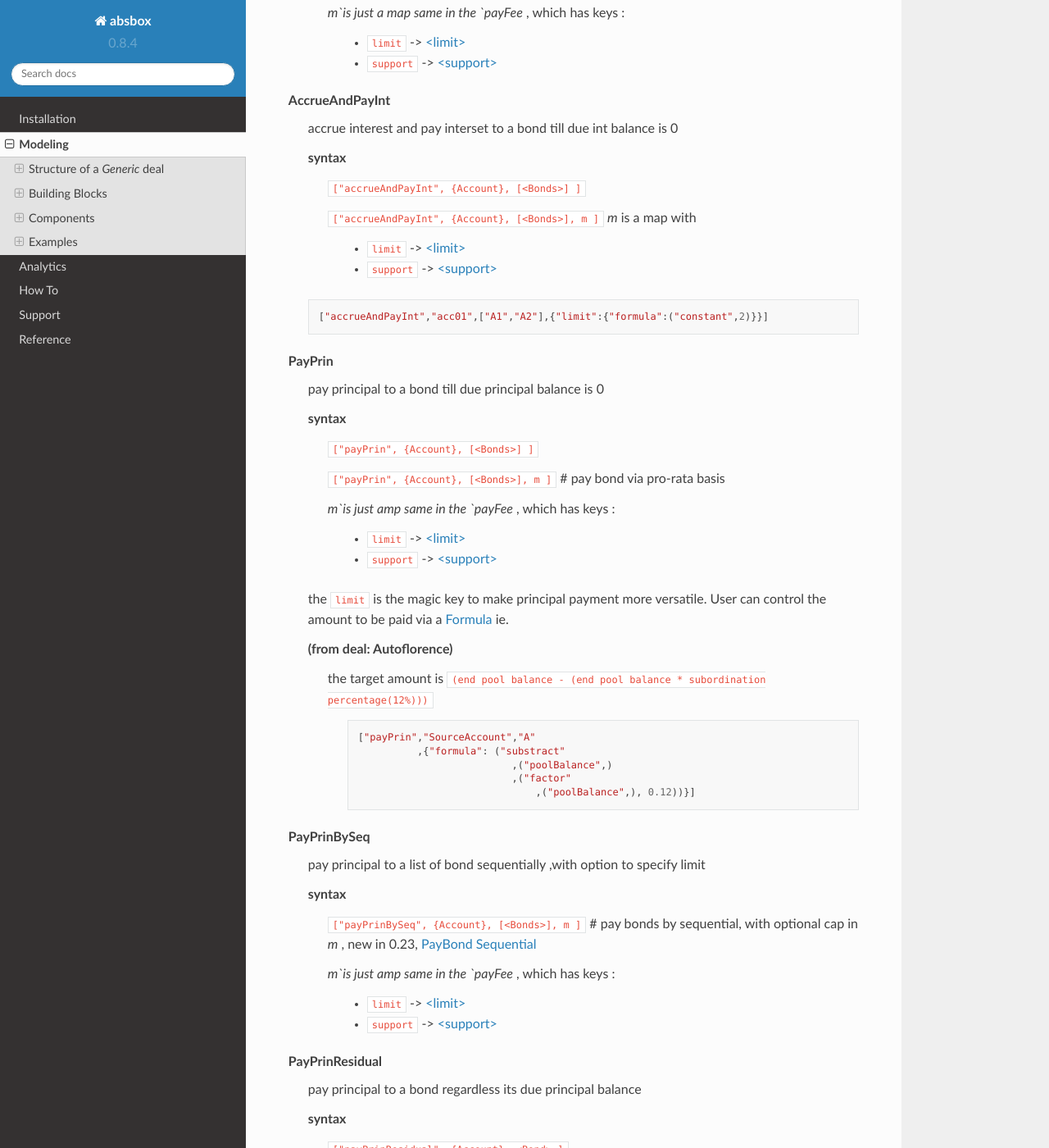
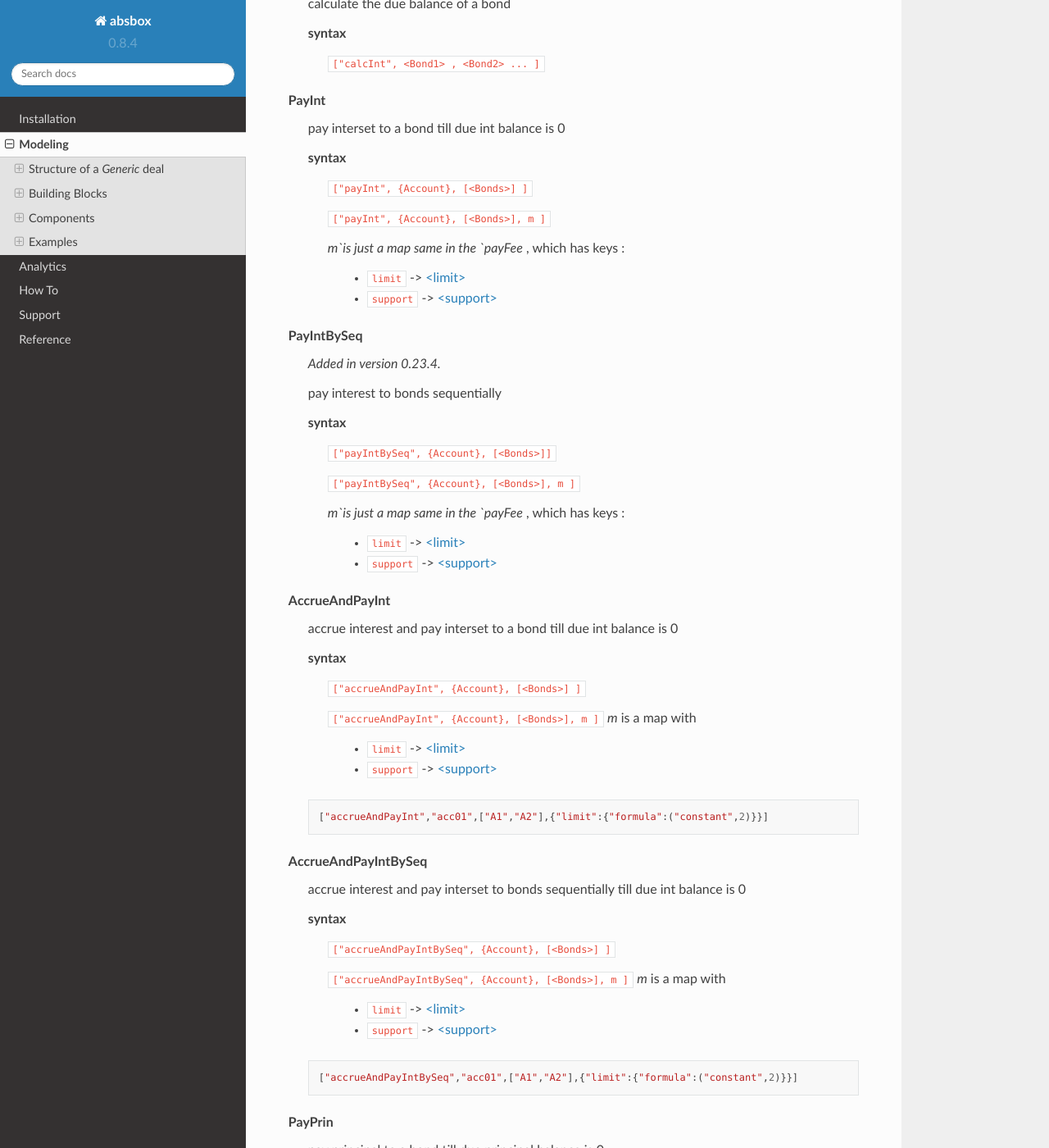
Before and after one commit to yellowbean/absbox-doc, a Sphinx documentation site: the page built from docs/source/modeling.rst, in a window 1280 px wide and 1400 px high, scrolled down 34344 px. Shown: the whole window at 82% size. Built offline with Sphinx 7.4.7 and the Read the Docs theme 2.0.0, drawn with Linux system fonts in a browser that asks for light colours; some of the changed text lies outside the part shown.

Commit message:
expose seq pay on fee and interest

```diff
--- a/docs/source/modeling.rst
+++ b/docs/source/modeling.rst
@@ -1641,7 +1641,7 @@
   syntax
     ``["payFee", {Account}, [<Fee>], {'limit':<limit> , 'support':<supports>}]``
 
-  * ``<limit>`` :ref:`<limit>`
+  * ``<limit>`` -> :ref:`<limit>`
 
     * ``{"balPct": 0.6}`` , pay up to 60% of due amount
     * ``{"balCapAmt": 500}`` ,  pay up to 500.
@@ -1651,6 +1651,18 @@
 
   * ``support`` -> :ref:`<support>`
 
+PayFeeBySeq
+  .. versionadded:: 0.23.4
+  pay to a list of fee sequentially ,with option to specify limit and support
+
+  snytax
+    ``["payFeeBySeq", <Account>, [<Fee>]]``
+
+    ``["payFeeBySeq", <Account>, [<Fee>], m]``
+
+  * ``<limit>`` -> :ref:`<limit>`
+  * ``support`` -> :ref:`<support>`
+
 
 Calc Fee and Pay
   calculate the due balance of a fee and pay it till due balance is 0
@@ -1690,6 +1702,19 @@
       * ``limit`` -> :ref:`<limit>`
       * ``support`` -> :ref:`<support>`
 
+PayIntBySeq
+  .. versionadded:: 0.23.4
+  pay interest to bonds sequentially
+
+  syntax
+    ``["payIntBySeq", {Account}, [<Bonds>]]``
+
+    ``["payIntBySeq", {Account}, [<Bonds>], m ]``
+
+    `m`is just a map same in the `payFee` , which has keys :
+
+      * ``limit`` -> :ref:`<limit>`
+      * ``support`` -> :ref:`<support>`
 
 AccrueAndPayInt
   accrue interest and pay interset to a bond till due int balance is 0
@@ -1706,6 +1731,23 @@
   .. code-block:: python
 
     ["accrueAndPayInt","acc01",["A1","A2"],{"limit":{"formula":("constant",2)}}]
+
+AccrueAndPayIntBySeq
+  accrue interest and pay interset to bonds sequentially till due int balance is 0
+
+  syntax
+    ``["accrueAndPayIntBySeq", {Account}, [<Bonds>] ]``
+
+    ``["accrueAndPayIntBySeq", {Account}, [<Bonds>], m ]``
+    `m` is a map with
+
+      * ``limit`` -> :ref:`<limit>`
+      * ``support`` -> :ref:`<support>`
+
+  .. code-block:: python
+
+    ["accrueAndPayIntBySeq","acc01",["A1","A2"],{"limit":{"formula":("constant",2)}}]
+
 
 PayPrin
   pay principal to a bond till due principal balance is 0
@@ -1734,10 +1776,11 @@
                                         ,("poolBalance",), 0.12))}]
 
 PayPrinBySeq
+  .. versionadded:: 0.23.4
   pay principal to a list of bond sequentially ,with option to specify limit
 
   syntax
-    ``["payPrinBySeq", {Account}, [<Bonds>], m ]``  # pay bonds by sequential, with optional cap in `m` , new in 0.23, :ref:`PayBond Sequential`
+    ``["payPrinBySeq", {Account}, [<Bonds>], m ]``  # pay bonds by sequential, with optional cap in `m` ,:ref:`PayBond Sequential`
 
     `m`is just amp same in the `payFee` , which has keys :
 
```
